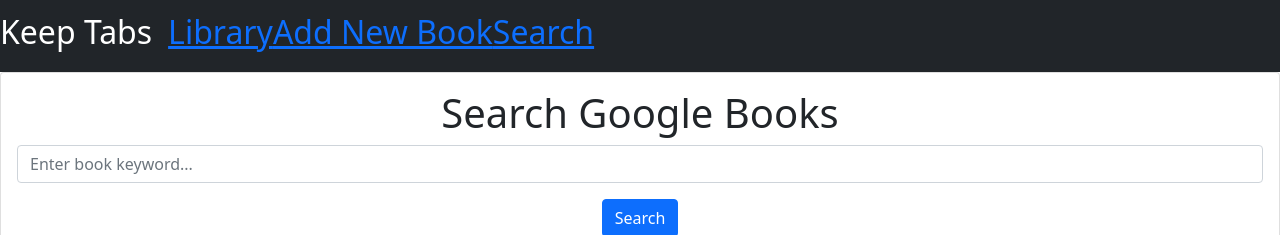
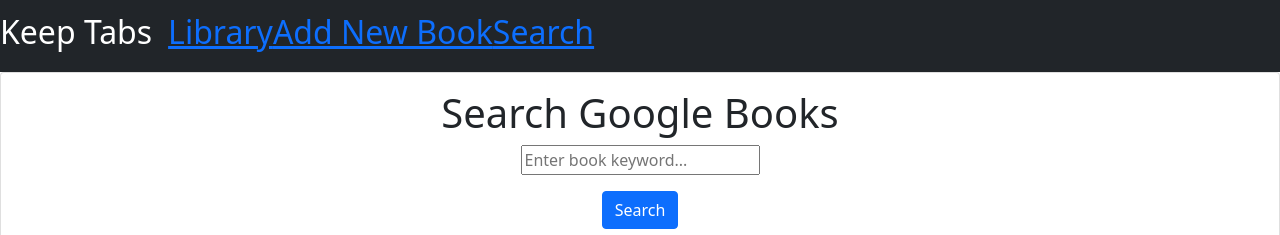
Before and after one commit to mmccarthy64/Keep-Tabs, a React (Create React App) app: page /search in a window 1280 px wide. Shown: the top 235 px of the page. Built offline with nearby package versions, Linux system fonts and the light colour scheme; no server answers.

Commit message:
Add default book image render

```diff
--- a/src/components/Search/Result.js
+++ b/src/components/Search/Result.js
@@ -4,7 +4,7 @@
 class Result extends Component {
 
     handleOnClick = () => {
-        console.log(this.props)
+        // console.log(this.props)
         this.props.createBook(this.props)
     }
 
--- a/src/components/Search/SearchForm.js
+++ b/src/components/Search/SearchForm.js
@@ -4,7 +4,7 @@
 class SearchForm extends Component {
 
     state = {
-        search: 'search'
+        search: ''
     }
 
     handleOnChange = e => {
@@ -29,7 +29,9 @@
 
     mapGoogleResults = results => {
         const bookResults = results.items
+        console.log(bookResults)
         const booksSearchResults = []
+        if (bookResults.length > 0) {
             for (let i = 0; i < bookResults.length; i++){
                 let attributes = bookResults[i].volumeInfo
                 booksSearchResults.push({
@@ -37,10 +39,11 @@
                     title: attributes.title,
                     author: attributes.authors[0],
                     page_count: attributes.pageCount,
-                image: attributes.imageLinks.thumbnail
+                    image: (attributes.imageLinks !== undefined) ? attributes.imageLinks.thumbnail : 'https://islandpress.org/sites/default/files/default_book_cover_2015.jpg'
                 })
             }
             this.props.search(booksSearchResults)
+        }
     }
 
     render() {
@@ -51,10 +54,11 @@
                         <h1 >Search Google Books</h1>
                         <Form onSubmit={this.handleOnSubmit}>
                             <Form.Group  controlId='formSearch'>
-                                <Form.Control type='text'
+                                <input type='text'
+                                    value={this.state.search}
                                     placeholder='Enter book keyword...'
-                                    onChange={this.handleOnChange}
-                                    name='search'/>
+                                    name='search'
+                                    onChange={this.handleOnChange}/>
                             </Form.Group>
                             <Button variant="primary" type="submit" className='m-3'>
                                 Search
@@ -66,5 +70,4 @@
         );
     }
 }
-
 export default SearchForm;
--- a/src/components/Search/SearchResults.js
+++ b/src/components/Search/SearchResults.js
@@ -3,7 +3,6 @@
 
 class SearchResults extends Component {
     render() {
-        console.log(this.props)
         if(this.props.searchResults !== null){
             const results = this.props.searchResults.map( result =>
                 <Result key={result.tempId}
```
Lines whose indentation alone changed are shown as unchanged.
